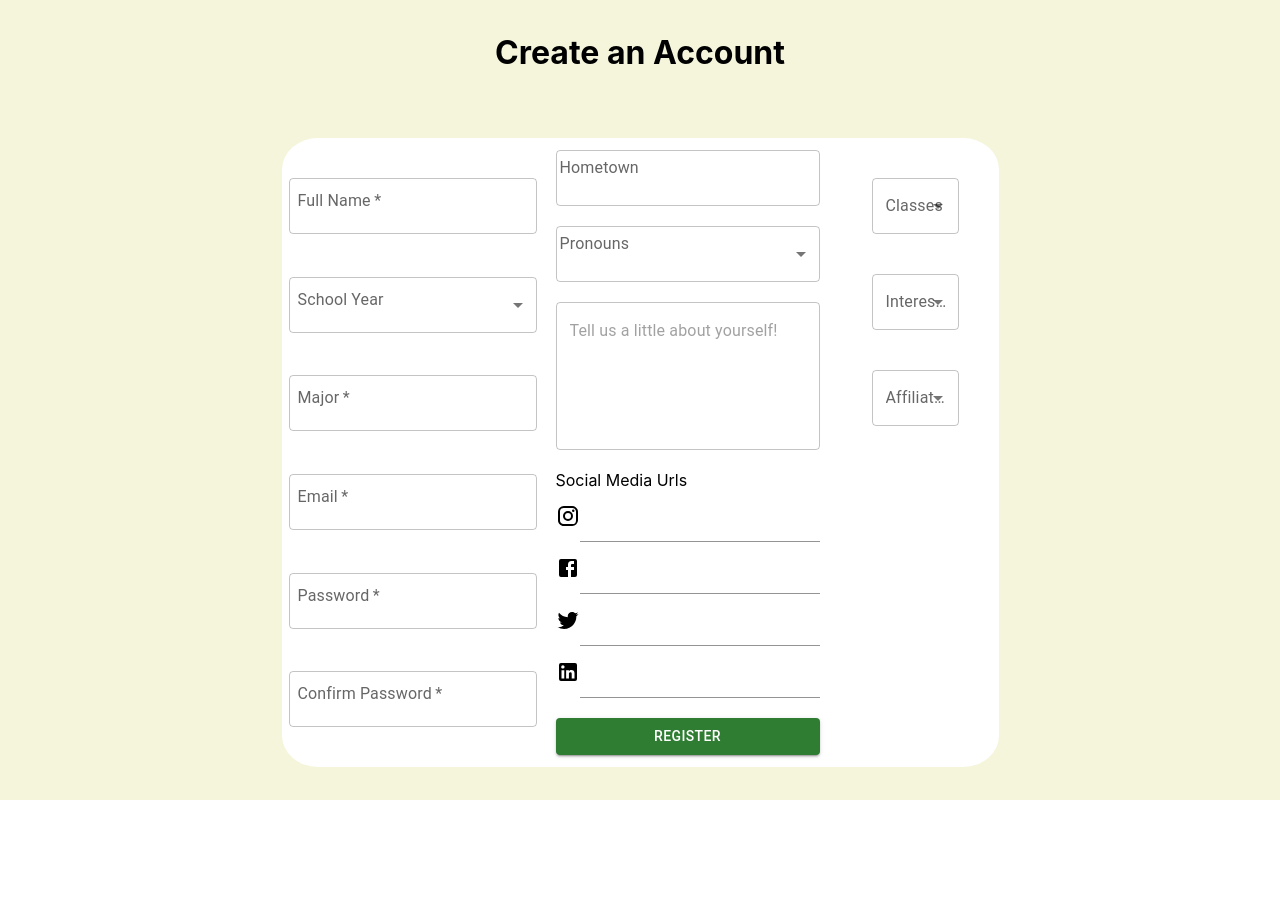
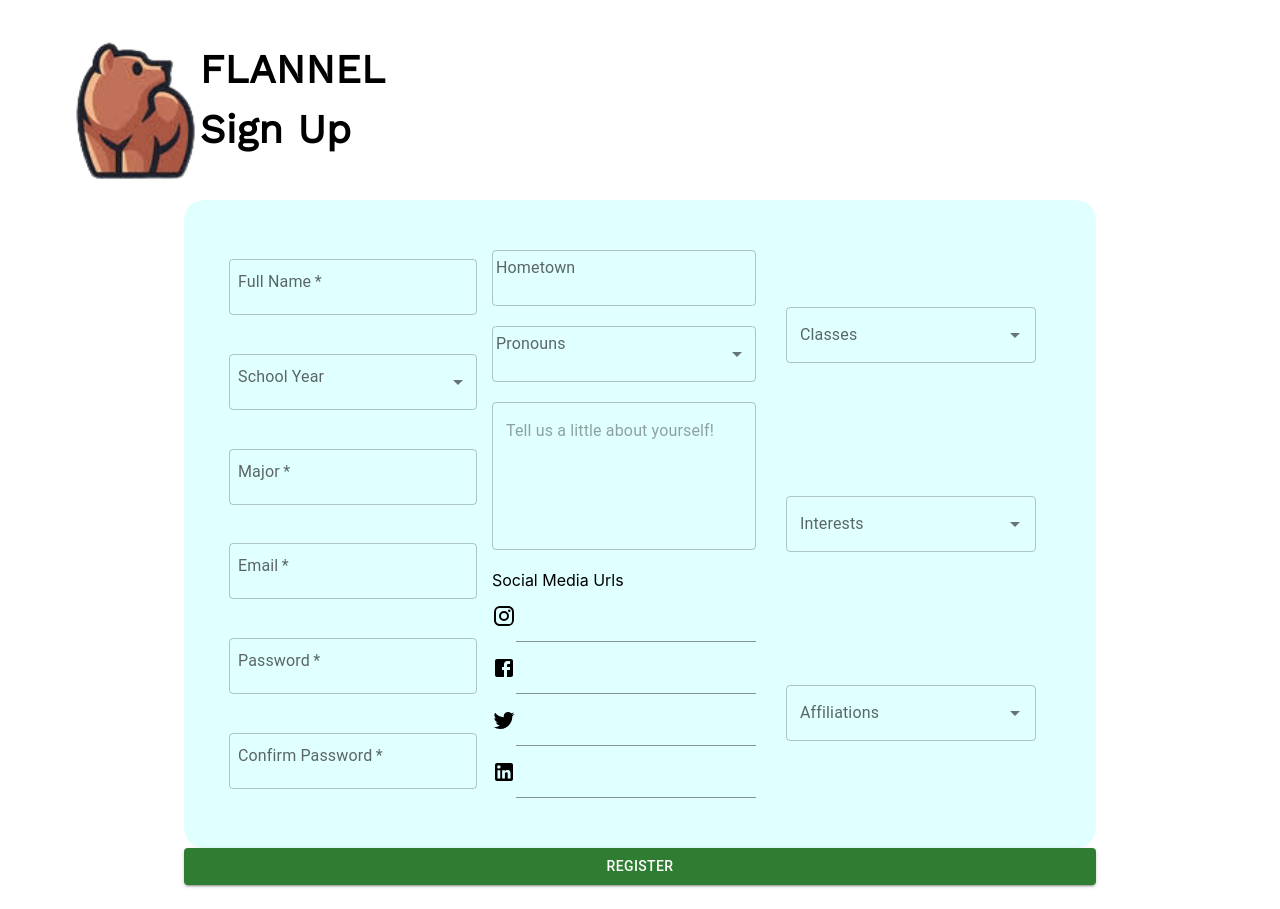
Before and after one commit to cs130-w22/Group-B4, a React (Create React App) app in the folder flannel/: page /SignUp in a window 1280 px wide. Before the commit the page ends 800 px from the top, so only its background shows below. Built offline with nearby package versions, Linux system fonts and the light colour scheme.

Commit message:
UI fixes

```diff
--- a/flannel/routes/api/login.js
+++ b/flannel/routes/api/login.js
@@ -15,7 +15,7 @@ function generateJWT(username, response) {
         usr: username
     }
     let private_key = process.env.SALT_HASH;
-    sign(payload, private_key, {}, function(err, token) {
+    jwt.sign(payload, private_key, {}, function(err, token) {
         return token;
     })
 }
@@ -75,7 +75,7 @@ router.post('/register', function(request, response, next) { //create a new user
         return;
     }
 
-    let users = db('flannel').collection('users');
+    let users = client.db('flannel').collection('users');
     let query_string = {"username": request.body.username}
     users.find(query_string).toArray((err, res) => {
         if(res.length != 0) { //means that there is already a user in the databse with the email
@@ -106,7 +106,7 @@ router.post('/register', function(request, response, next) { //create a new user
                         usr: request.body.username
                     }
                     let private_key = process.env.SALT_HASH;
-                    sign(payload, private_key, {}, function(err, token) {
+                    jwt.sign(payload, private_key, {}, function(err, token) {
 
                         response.cookie('jwt', token);
                         console.log("BB")
--- a/flannel/src/components/ChipFilter.js
+++ b/flannel/src/components/ChipFilter.js
@@ -76,7 +76,7 @@ export default function ChipFilter(props) {
                 disablePortal
                 id="combo-box-demo"
                 options={tagOptions}
-                renderInput={(params) => <TextField {...params} label={type} />}
+                renderInput={(params) => <TextField style= {{width:250}} {...params} label={type} />}
                 onChange={(_event, selectedItem) => {
                     if (selectedItem !== null && selectedItem !== '') {
                         const newShownTags = selectedTags.concat(selectedItem)
--- a/flannel/src/pages/LogIn.js
+++ b/flannel/src/pages/LogIn.js
@@ -4,14 +4,49 @@ import {
     IconButton,
     Button,
     Typography,
-    TextField
+    TextField,
+    Box
 } from '@mui/material'
 import ExpandMoreIcon from '@mui/icons-material/ExpandMore'
 import ExpandLessIcon from '@mui/icons-material/ExpandLess'
 import { useCookies } from 'react-cookie'
 import { useNavigate } from "react-router-dom";
 import '../App.css'
+import logo from '../assets/bearLogo.png'
 
+const styles = {
+    root: {
+        display:"flex",
+        flexDirection: "column",
+        alignItems:"center",
+        padding: 3
+    },
+    rowContainer:{
+        display:"flex",
+        flexDirection:"row",
+        width:"95%"
+    },
+    title: {
+        paddingRight: 2,
+        fontFamily: 'Work Sans',
+        fontSize: 40,
+        marginBottom: 3,
+        fontWeight: 'bold',
+    },
+    logoContainer: {
+        padding: 2,
+        display: 'flex',
+        flexDirection: 'row',
+        width: 300,
+    },
+    formContainer:{
+        padding:5,
+        display:"flex",
+        flexDirection:"column",
+        backgroundColor:"#E0FFFF",
+        borderRadius:5
+    }
+}
 function LogIn() {
     const navigate = useNavigate();
     const [isExpanded, setIsExpanded] = useState(false);
@@ -67,45 +102,14 @@ function LogIn() {
         alert('Password recovery instructions have been sent to your email')
     }
     return (
-        <div
-            style={{
-                backgroundColor: '#F5F5DC',
-                width: '100vw',
-                minHeight: '100vh',
-                display: 'flex',
-                flexDirection: 'row',
-                justifyContent: 'space-between',
-            }}
-        >
-            <div />
-            <div
-                style={{
-                    display: 'flex',
-                    flexDirection: 'column',
-                    justifyContent: 'space-between',
-                }}
-            >
-                <div>
-                    <Typography
-                        style={{
-                            fontFamily: '-apple-system',
-                            fontSize: 60,
-                            fontWeight: 'bold',
-                            textAlign: 'center',
-                        }}
-                    >
-                        Flannel
-                    </Typography>
-                </div>
-                <div
-                    style={{
-                        display: 'flex',
-                        flexDirection: 'column',
-                        backgroundColor: 'white',
-                        borderRadius: '5%',
-                        padding: '70px',
-                    }}
-                >
+        <Box sx = {styles.root}>
+            <Box sx = {styles.rowContainer}>
+                <Box sx = {styles.logoContainer}>
+                    <img src={logo} alt="Logo" style={styles.logo} />
+                    <Typography sx={styles.title}>FLANNEL</Typography>
+                </Box>
+            </Box>
+            <Box sx = {styles.formContainer}>
                 <form
                     onSubmit={handleSubmit}
                     style={{ display: 'flex', flexDirection: 'column' }}
@@ -163,13 +167,111 @@ function LogIn() {
                         </Button>
                     </form>
                 )}
-                </div>
-                <div />
-                <div />
-                <div />
-            </div>
-            <div />
-        </div>
+            </Box>
+        </Box>
+        // <div
+        //     style={{
+        //         backgroundColor: '#F5F5DC',
+        //         width: '100vw',
+        //         minHeight: '100vh',
+        //         display: 'flex',
+        //         flexDirection: 'row',
+        //         justifyContent: 'space-between',
+        //     }}
+        // >
+        //     <div />
+        //     <div
+        //         style={{
+        //             display: 'flex',
+        //             flexDirection: 'column',
+        //             justifyContent: 'space-between',
+        //         }}
+        //     >
+        //         <div>
+        //             <Typography
+        //                 style={{
+        //                     fontFamily: '-apple-system',
+        //                     fontSize: 60,
+        //                     fontWeight: 'bold',
+        //                     // textAlign: 'center',
+        //                 }}
+        //             >
+        //                 Flannel
+        //             </Typography>
+        //         </div>
+        //         <div
+        //             style={{
+        //                 display: 'flex',
+        //                 flexDirection: 'column',
+        //                 backgroundColor: 'white',
+        //                 borderRadius: '5%',
+        //                 padding: '70px',
+        //             }}
+        //         >
+        //             <form
+        //                 onSubmit={handleSubmit}
+        //                 style={{ display: 'flex', flexDirection: 'column' }}
+        //             >
+        //                 <h1
+        //                     style={{
+        //                         textAlign: 'center',
+        //                         fontFamily: 'Work Sans',
+        //                         fontSize: 40,
+        //                         fontWeight: 'bold',
+        //                     }}
+        //                 >
+        //                     Sign In
+        //                 </h1>
+        //                 <TextField
+        //                     required
+        //                     id="username"
+        //                     label="Username"
+        //                     style={{ padding: '5px' }}
+        //                     error={loginError}
+        //                 />
+        //                 <TextField
+        //                     required
+        //                     id="password"
+        //                     style={{ padding: '5px' }}
+        //                     type="password"
+        //                     error={loginError}
+        //                     label="Password"
+        //                 />
+        //                 {loginError && (
+        //                     <p style={{ color: 'red' }}>Username or Password is incorrect</p>
+        //                 )}
+        //                 <Button variant="outlined" type="submit" style={{ padding: '10px' }}>
+        //                     Sign In!
+        //                 </Button>
+        //                 <Typography>
+        //                     <Link to="/SignUp">Create an Account</Link>
+        //                 </Typography>
+        //                 <Typography>
+        //                     Forgot Your Password?
+        //                     <IconButton size="medium" onClick={() => setIsExpanded(!isExpanded)}>
+        //                         {!isExpanded && <ExpandMoreIcon />}
+        //                         {isExpanded && <ExpandLessIcon />}
+        //                     </IconButton>
+        //                 </Typography>
+        //             </form>
+        //             {isExpanded && (
+        //                 <form
+        //                     onSubmit={recoveryEmailMethod}
+        //                     style={{ display: 'flex', flexDirection: 'column' }}
+        //                 >
+        //                     <TextField type="text" id="email" label="Email" />
+        //                     <Button variant="outlined" type="submit">
+        //                         Recover
+        //                     </Button>
+        //                 </form>
+        //             )}
+        //         </div>
+        //         <div />
+        //         <div />
+        //         <div />
+        //     </div>
+        //     <div />
+        // </div>
     )
 }
 export default LogIn
--- a/flannel/src/pages/SignUp.js
+++ b/flannel/src/pages/SignUp.js
@@ -1,11 +1,52 @@
 import React, {useState,useEffect} from "react";
-import {Button, FormControl, InputLabel,Input, Select, MenuItem, TextField} from '@mui/material'
+import {useNavigate} from 'react-router-dom';
+import {Button, FormControl, InputLabel,Input, Select, MenuItem, TextField,Box,Typography} from '@mui/material'
 import InstagramIcon from '@mui/icons-material/Instagram';
 import FacebookIcon from '@mui/icons-material/Facebook';
 import TwitterIcon from '@mui/icons-material/Twitter';
 import LinkedInIcon from '@mui/icons-material/LinkedIn';
 import ChipFilter from '../components/ChipFilter'
 import { useCookies } from 'react-cookie';
+import logo from '../assets/bearLogo.png'
+
+const styles = {
+    root: {
+        display:"flex",
+        flexDirection: "column",
+        alignItems:"center",
+        padding: 3
+    },
+    rowContainer:{
+        display:"flex",
+        flexDirection:"row",
+        width:"95%"
+    },
+    title: {
+        paddingRight: 2,
+        fontFamily: 'Work Sans',
+        fontSize: 40,
+        marginBottom: 3,
+        fontWeight: 'bold',
+    },
+    logoContainer: {
+        padding: 2,
+        display: 'flex',
+        flexDirection: 'row',
+        width: 300,
+    },
+    formContainer:{
+        padding:5,
+        display:"flex",
+        flexDirection:"row",
+        backgroundColor:"#E0FFFF",
+        borderRadius:5
+    },
+    formColumn:{
+        display:"flex",
+        flexDirection:"column",
+        justifyContent:"space-around"
+    },
+}
 
 function SignUp(){
     const [schoolYear,setSchoolYear] = useState("");
@@ -33,7 +74,7 @@ function SignUp(){
     // const [classesTagOptions, setClassesTagOptions] = useState([])
     // const [interestsTagOptions, setInterestsTagOptions] = useState([])
     // const [affiliationsTagOptions, setAffiliationsTagOptions] = useState([])
-
+    const navigate = useNavigate();
     useEffect(() => {
         setClassesTagOptions(['CS 31', 'MATH 32A', 'PHYSICS 1A', 'BIO 1'])
         setInterestsTagOptions(['Biking', 'Skating', 'Dancing'])
@@ -96,21 +137,23 @@ function SignUp(){
         if(response.status === 201) { //successful login
             let responseObj = await response.json();
             setCookie('jwt', responseObj.jwt, { path: '/' });
+            navigate('/Explore');
         } else if (response.status === 400) {
             console.log('bad response');
         }
     }
 
     return(
-        <div style = {{backgroundColor: "#F5F5DC", width: "100vw", minHeight: "100vh",display:"flex",flexDirection:"column",justifyContent:"space-around"}}>
-            <div>
-                <h1 style={{textAlign:"center"}}>Create an Account</h1>
-            </div>
-            <div style = {{ display: "flex", flexDirection:"row", justifyContent:"space-around"}}>
-                <div style = {{display:"flex",flexDirection:"column",justifyContent:"space-between"}}>
-                    <div></div>
-                    <form onSubmit = {handleFormSubmit} style = {{display:"flex",flexDirection:"row",backgroundColor:"white",borderRadius:"5%"}}>
-                        <div style = {{padding:"2px",display:"flex",flexDirection:"column",justifyContent:"space-evenly"}}>
+        <Box sx = {styles.root}>
+            <Box sx = {styles.rowContainer}>
+                <Box sx = {styles.logoContainer}>
+                    <img src={logo} alt="Logo" style={styles.logo} />
+                    <Typography sx={styles.title}>FLANNEL Sign Up</Typography>
+                </Box>
+            </Box>
+            <form onSubmit = {handleFormSubmit}>
+                <Box sx = {styles.formContainer}>
+                    <Box sx= {styles.formColumn}>
                         <TextField required label = "Full Name"
                                 id="name"
                                 style = {{padding:"5px"}}
@@ -152,10 +195,9 @@ function SignUp(){
                             }}
                             error = {signupError && (confirmPassword === "" || password !== confirmPassword) }
                         />
-                        </div>
-                        <div style = {{padding:"2px",display:"flex",flexDirection:"column"}}>
-                            <TextField label = "Hometown" style = {{padding:"10px"}} id = "hometown"
-                            />
+                    </Box>
+                    <Box sx = {styles.formColumn}>
+                        <TextField label = "Hometown" style = {{padding:"10px"}} id = "hometown"/>
                         <FormControl style={{padding:"10px"}}>
                             <InputLabel>Pronouns</InputLabel>
                             <Select value = {pronouns} onChange ={(e,item) => setPronouns(item.props.value)} label="Pronouns">
@@ -201,14 +243,8 @@ function SignUp(){
                                 />
                             </div>
                         </div>
-                            <div style={{padding:"10px"}}>
-                                <Button fullWidth variant = "contained" color = "success" type="submit" >Register</Button>
-                                {
-                                    signupError && (<p style = {{color:"red"}}>Please fill out the highlighted fields</p>)
-                                }
-                            </div>
-                        </div>
-                        <div style ={{padding:"20px"}}>
+                    </Box>
+                    <Box sx = {styles.formColumn}>
                         <ChipFilter
                             setTagOptions={setClassesTagOptions}
                             type="Classes"
@@ -233,12 +269,14 @@ function SignUp(){
                             setSelectedTags = {setSelectedAffiliationTags}
                             selectedTags = {selectedAffiliationTags}
                         />
-                        </div>
+                    </Box>
+                </Box>
+            <Button fullWidth variant = "contained" color = "success" type="submit" >Register</Button>
+            {
+                signupError && (<p style = {{color:"red"}}>Please fill out the highlighted fields</p>)
+            }
             </form>
-                    <div></div>
-                </div>
-            </div>
-        </div>
+        </Box>
     )
 }
 
```
Lines whose indentation alone changed are shown as unchanged.
